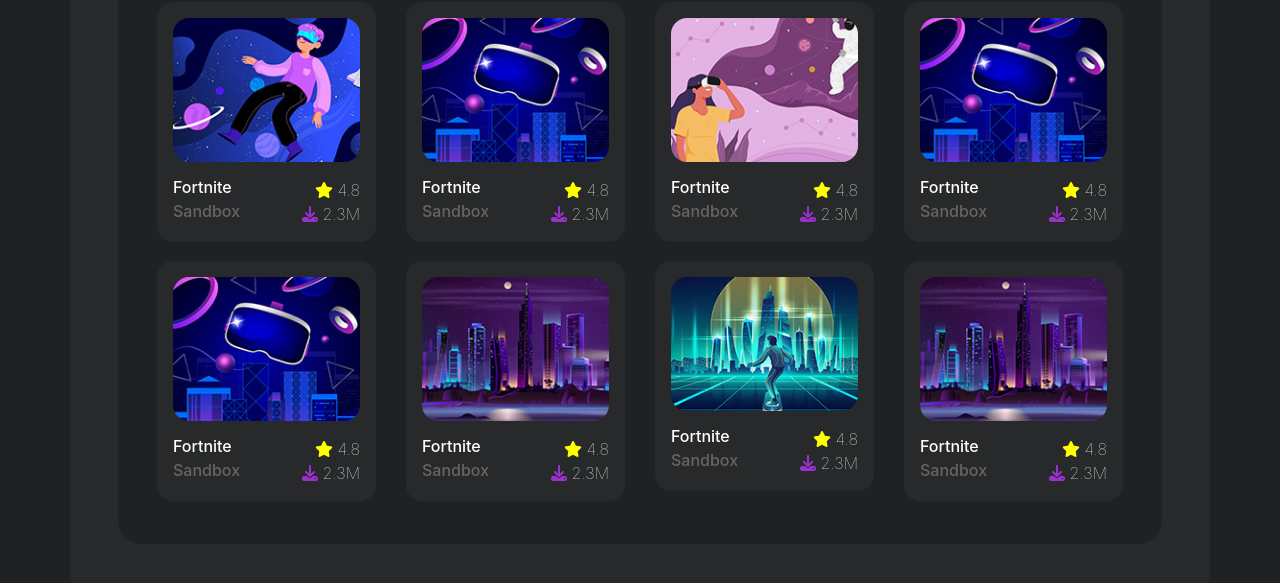
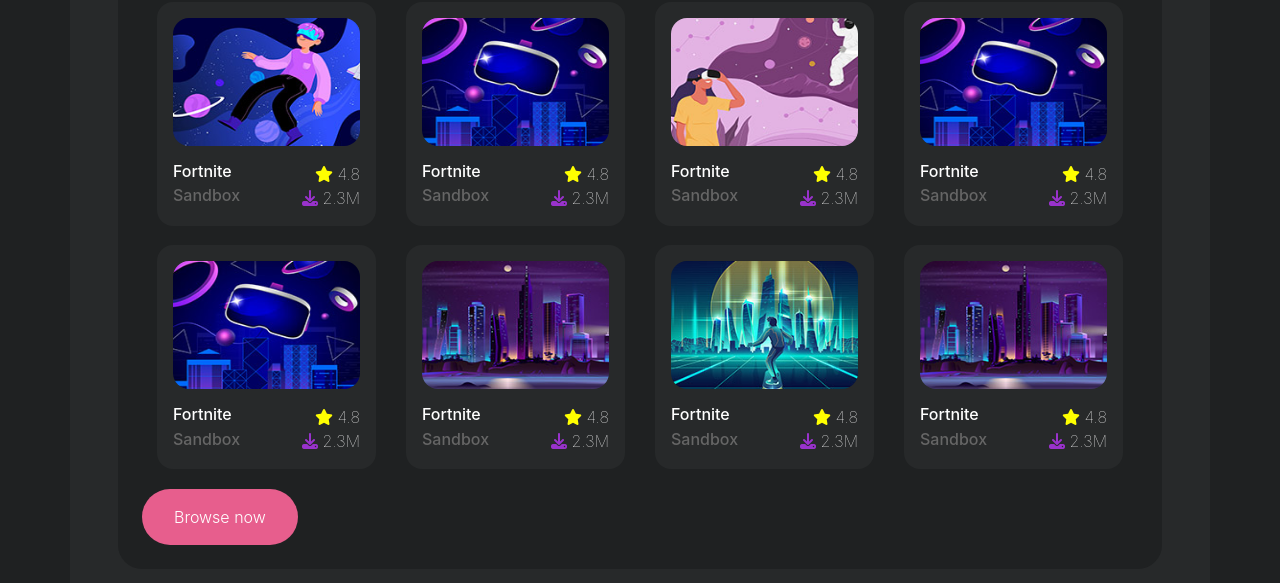
Before and after one commit to Quangz32/fer-lab2, a website: page index.html in a window 1280 px wide. Shown: the part 668-1251 px from the top of the page. Drawn offline with nearby package versions, Linux system fonts and the light colour scheme.

Commit message:
fix game card: responsive

```diff
--- a/index.html
+++ b/index.html
@@ -241,6 +241,14 @@
             <!-- End card -->
           </div>
         </div>
+        <div class="my--button my-bg-pink d-inline-block rounded-pill p-3">
+          <a
+            href="#"
+            class="mx-3 text-white text-decoration-none font-weight-light"
+          >
+            Browse now
+          </a>
+        </div>
       </div>
     </div>
   </body>
--- a/style.css
+++ b/style.css
@@ -148,9 +148,29 @@
 
 .my-popular-card img {
   width: 100%;
+  /* height: 110px; */
   border-radius: 1rem;
   margin-bottom: 1rem;
 }
+
+@media (min-width: 768px) {
+  .my-popular-card img {
+    height: 192px;
+  }
+}
+
+@media (min-width: 992px) {
+  .my-popular-card img {
+    height: 110px;
+  }
+}
+
+@media (min-width: 1200px) {
+  .my-popular-card img {
+    height: 128px;
+  }
+}
+
 .my-popular-card li {
   list-style-type: none;
   text-align: right;
```
